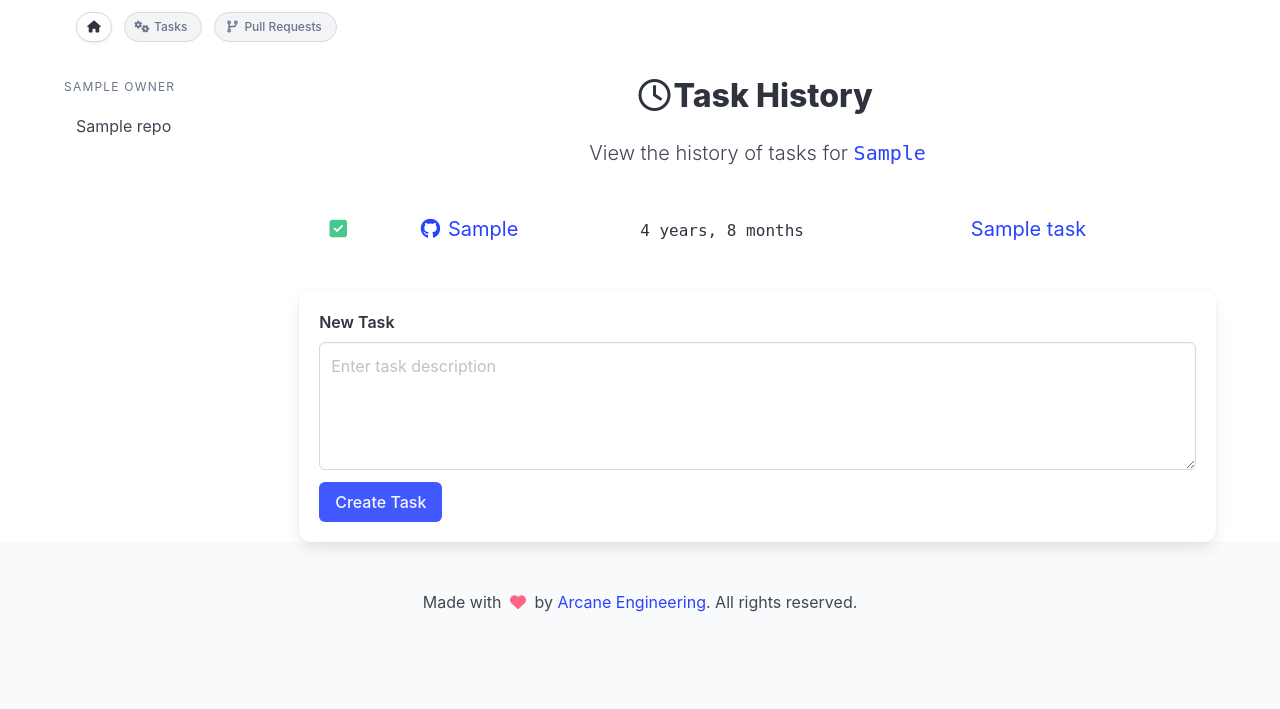
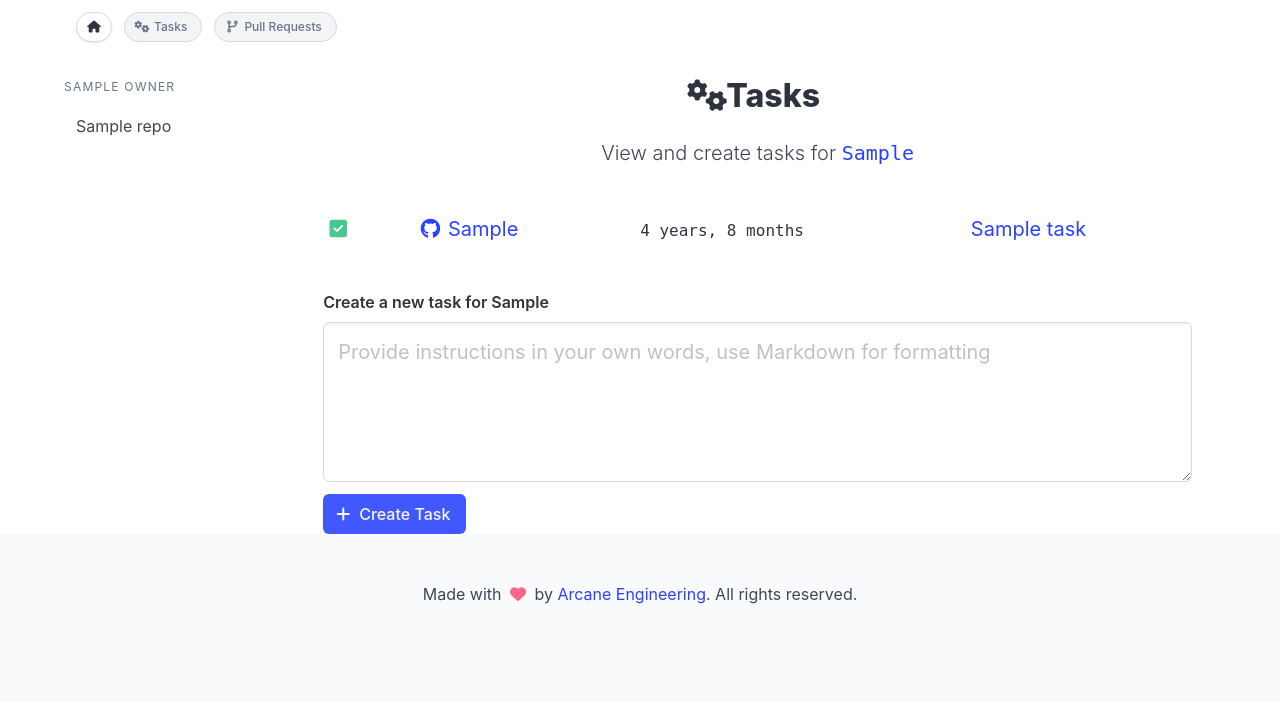
Before and after one commit to arc-eng/studio, a Django app: template tasks/templates/list_tasks.html in a window 1280 px wide. Shown: the top 709 px of the page. Run offline with Django 5.2, Linux system fonts and the light colour scheme; the template is opened without the code that fills it: most values are stand-ins (such as "Sample title", 1, 10 or a date in 2020); parts of the project's set-up code (start-up, migrations or seed data) failed here and were passed over; some libraries are stand-ins or nearby versions.

Commit message:
Plumbing

```diff
--- a/tasks/templates/list_tasks.html
+++ b/tasks/templates/list_tasks.html
@@ -18,12 +18,12 @@
 
 {% block repo_content %}
 <h3 class="title is-3 has-text-centered">
-    <span class="icon"><i class="fa-regular fa-clock"></i></span>
-    <span>Task History</span>
+    <span class="icon"><i class="fa-solid fa-gears"></i></span>
+    <span>Tasks</span>
 </h3>
 
 <p class="content is-size-5 has-text-weight-light has-text-centered">
-    View the history of tasks for <a href="https://github.com/{{ selected_repo }}" class="is-family-monospace" target="_blank">{{ selected_repo }}</a>
+    View and create tasks for <a href="https://github.com/{{ selected_repo }}" class="is-family-monospace" target="_blank">{{ selected_repo }}</a>
 </p>
 
 <div class="table-container p-3">
@@ -62,18 +62,21 @@
 </div>
 
 <!-- New Task Form -->
-<div class="box">
+<div class="content px-5">
     <form action="{% url 'create_task' owner=repo_owner repo=repo_name %}" method="post">
         {% csrf_token %}
         <div class="field">
-            <label class="label">New Task</label>
+            <label class="label">Create a new task for {{ selected_repo }}</label>
             <div class="control">
-                <textarea class="textarea" name="task_description" placeholder="Enter task description"></textarea>
+                <textarea class="textarea is-medium" name="task_description" placeholder="Provide instructions in your own words, use Markdown for formatting"></textarea>
             </div>
         </div>
         <div class="field is-grouped">
             <div class="control">
-                <button class="button is-link" type="submit">Create Task</button>
+                <button class="button is-link" type="submit">
+                    <span class="icon"><i class="fa fa-plus"></i></span>
+                    <span>Create Task</span>
+                </button>
             </div>
         </div>
     </form>
--- a/tasks/urls.py
+++ b/tasks/urls.py
@@ -4,5 +4,6 @@ from . import views
 
 urlpatterns = [
     path("", views.list_tasks, name="list_tasks"),
+    path("create/", views.create_task, name="create_task"),
     path("<str:task_id>/", views.view_task, name="view_task"),
 ]
```
Also changed, not shown: tasks/views.py (+8 -8 lines), .pilot-hints.md.
